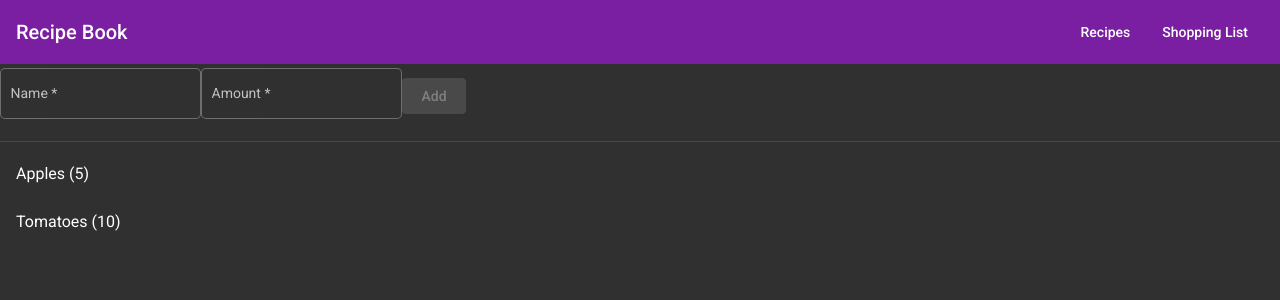
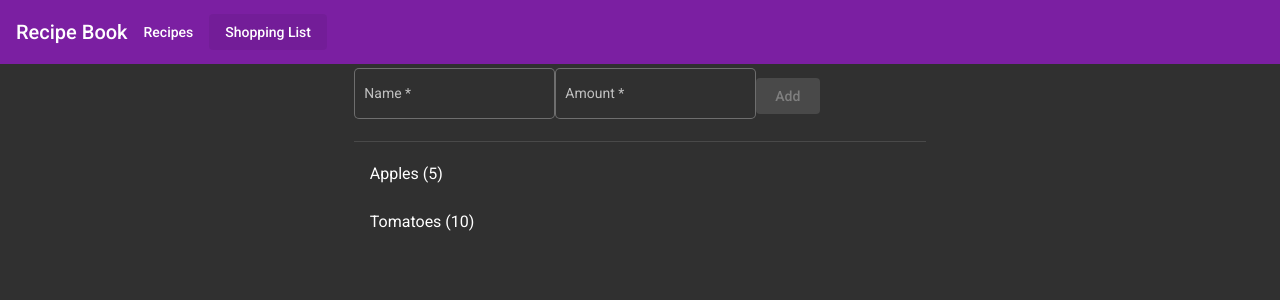
Before and after one commit to jurgengjoncari/recipe-book, an Angular app: page /shopping-list in a window 1280 px wide. Shown: the top 300 px of the page. Built offline with nearby package versions, Linux system fonts and the light colour scheme.

Commit message:
Reinderect to the first recipe and improve styling

```diff
--- a/src/app/app.module.ts
+++ b/src/app/app.module.ts
@@ -28,6 +28,7 @@ import { MatIconModule } from '@angular/material/icon';
 
 const appRoutes: Routes = [
   { path: '', redirectTo: 'recipes', pathMatch: 'full' },
+  { path: 'recipes', redirectTo: 'recipes/0', pathMatch: 'full' },
   { path: 'recipes', component: RecipesComponent, children: [
     { path: 'new', component: RecipeEditComponent },
     { path: ':id', component: RecipeDetailComponent },
--- a/src/app/header/header.component.css
+++ b/src/app/header/header.component.css
@@ -1,4 +1,8 @@
-mat-toolbar {
+/* mat-toolbar {
     display: flex;
     justify-content: space-between;
+} */
+
+.active {
+    background-color: rgba(0, 0, 0, 0.0618)
 }
--- a/src/app/shopping-list/shopping-list.component.css
+++ b/src/app/shopping-list/shopping-list.component.css
@@ -0,0 +1,14 @@
+:host {
+    display: grid;
+    grid-template-columns: 1fr 44.72vw 1fr;
+}
+
+/* main {
+    display: flex;
+    flex-direction: column;
+    justify-content: center;
+} */
+
+a.active {
+    background-color: black;
+}
--- a/src/app/shopping-list/shopping-list.component.html
+++ b/src/app/shopping-list/shopping-list.component.html
@@ -1,8 +1,10 @@
-<app-shopping-list-edit
-></app-shopping-list-edit>
+<nav></nav>
+<main>
+    <app-shopping-list-edit></app-shopping-list-edit>
     <mat-divider></mat-divider>
     <mat-nav-list>
         <a
+            routerLinkActive="active"
             mat-list-item
             *ngFor="let ingredient of ingredients; let i = index"
             (click)="editItem(i)"
@@ -10,3 +12,5 @@
             {{ ingredient.name }} ({{ ingredient.amount }})
         </a>
     </mat-nav-list>
+</main>
+<aside></aside>
```
Lines whose indentation alone changed are shown as unchanged.
